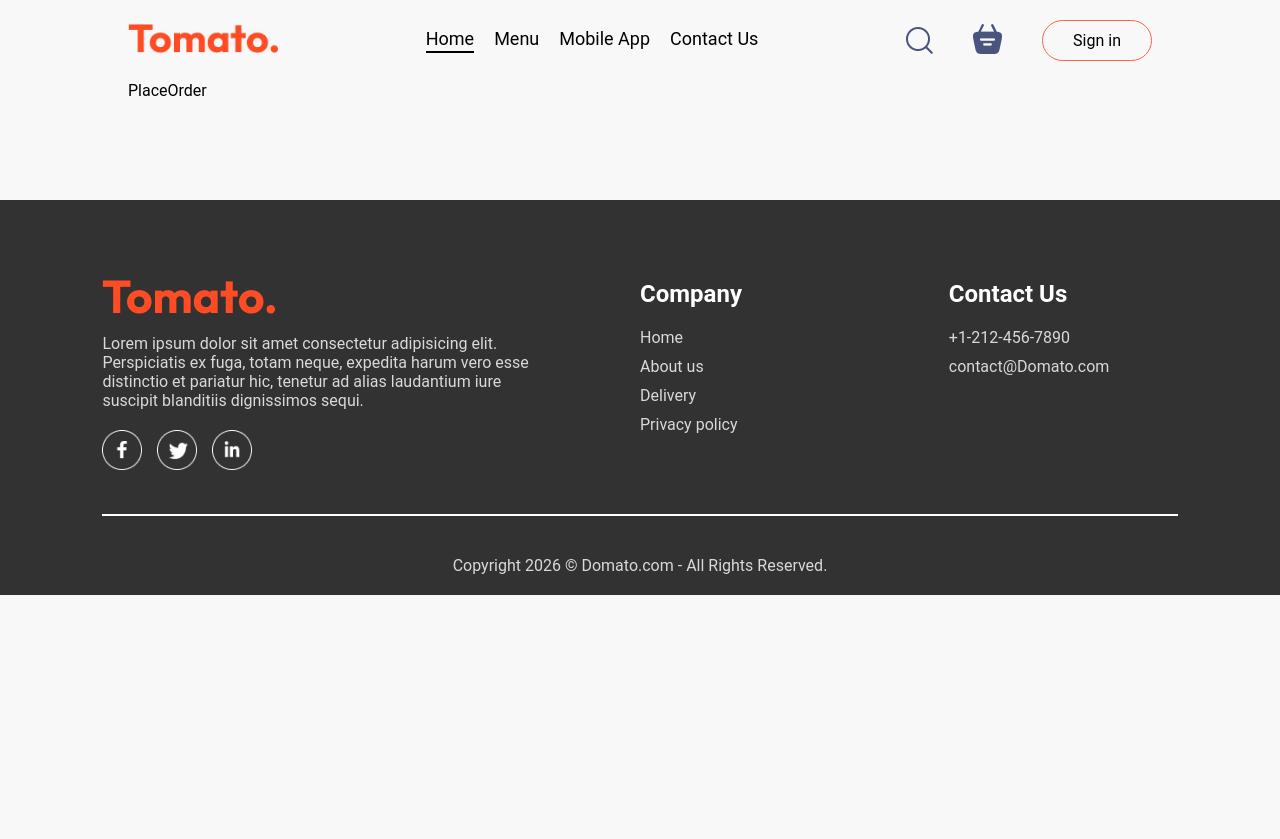
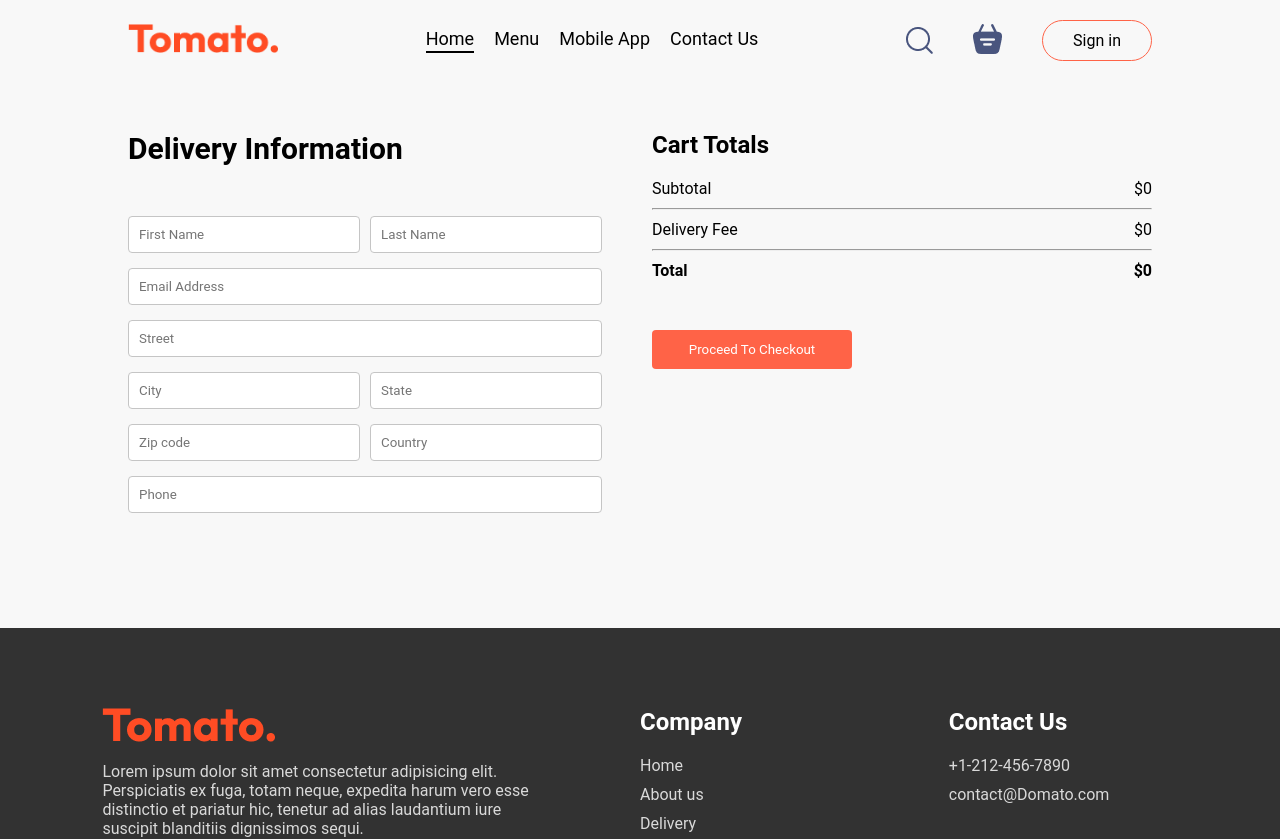
Before and after one commit to YashKulat01/Domato_Food_Delivery_App, a React (Vite) app in the folder FrontEnd/: page /placeOrder in a window 1280 px wide. Shown: the top 839 px of the page. Before the commit the page ends 800 px from the top, so only its background shows below. Built offline with nearby package versions, Linux system fonts and the light colour scheme.

Commit message:
place-Order-page

```diff
--- a/FrontEnd/src/Pages/Cart/Cart.jsx
+++ b/FrontEnd/src/Pages/Cart/Cart.jsx
@@ -2,10 +2,15 @@ import React, { useContext } from 'react'
 
 import './Cart.css'
 import { storeContext } from '../../Components/Context/StoredContext'
+import { useNavigate } from 'react-router-dom';
 
 export default function Cart() {
 
+  // USE CONTEXT SECTION
   const { cartItems, food_list, removeFromCart, getTotalCartAmount} = useContext(storeContext);
+
+  //NAVIGATE SECTION...
+  const navigate = useNavigate();
 
   return (
     <div className='cart'>
@@ -55,15 +60,15 @@ export default function Cart() {
             <hr />
             <div className="cartTotalDetails">
               <p>Delivery Fee</p>
-              <p>${2}</p>
+              <p>${getTotalCartAmount()===0?0:2}</p>
             </div>
             <hr />
             <div className="cartTotalDetails">
               <b>Total </b>
-              <b>${getTotalCartAmount() + 2}</b>
+              <b>${getTotalCartAmount()===0?0: getTotalCartAmount() + 2}</b>
             </div>
           </div>
-          <button>Proceed To Checkout</button>
+          <button onClick={()=>navigate('/placeOrder')}>Proceed To Checkout</button>
         </div>
         {/* Promo Code section......................... */}
         <div className="cartPromoCode">
--- a/FrontEnd/src/Pages/PlaceOrder/PlaceOrder.css
+++ b/FrontEnd/src/Pages/PlaceOrder/PlaceOrder.css
@@ -0,0 +1,45 @@
+.placeOrder{
+  display: flex;
+  align-items: start;
+  justify-content: space-between;
+  gap: 50px;
+
+  margin-top: 50px;
+}
+
+.placeOrderLeft{
+    width: 100%;
+    width: max(30%,500px);
+}
+
+.placeOrderLeft .title{
+    font-size: 30px;
+    font-weight: 600;
+
+    margin-bottom: 50px;
+}
+
+.placeOrderLeft input{
+    margin-bottom: 15px;
+    width: 100%;
+    padding: 10px;
+
+    border: 1px solid #c5c5c5;
+    border-radius: 4px;
+
+    outline-color: tomato;
+}
+
+.placeOrderLeft .multiFields{
+    display: flex;
+    gap: 10px;
+}
+
+.placeOrderRight{
+    width: 100%;
+    max-width: max(40%,500px);
+}
+
+.placeOrder .cartTotal button{
+    margin-top: 30px;
+}
--- a/FrontEnd/src/Pages/PlaceOrder/PlaceOrder.jsx
+++ b/FrontEnd/src/Pages/PlaceOrder/PlaceOrder.jsx
@@ -1,9 +1,58 @@
-import React from 'react'
+import React, { useContext } from 'react'
 
 import './PlaceOrder.css'
+import { storeContext } from '../../Components/Context/StoredContext'
 
 export default function PlaceOrder() {
+
+  const { getTotalCartAmount } = useContext(storeContext);
+
   return (
-    <div>PlaceOrder</div>
+    <form className='placeOrder' action="">
+      <div className='placeOrderLeft'>
+        <p className="title">Delivery Information</p>
+        <div className="multiFields">
+          <input type="text" placeholder='First Name' required/>
+          <input type="text" placeholder='Last Name' required/>
+        </div>
+        <input type="email" placeholder='Email Address' required/>
+        <input type="text" placeholder='Street' required/>
+
+        <div className="multiFields">
+          <input type="text" placeholder='City' required/>
+          <input type="text" placeholder='State' required/>
+        </div>
+
+        <div className="multiFields">
+          <input type="text" placeholder='Zip code' required/>
+          <input type="text" placeholder='Country' required/>
+        </div>
+        <input type="text" placeholder='Phone' required/>
+      </div>
+
+
+      <div className='placeOrderRight'>
+        <div className="cartTotal">
+          <h2>Cart Totals</h2>
+          <div>
+            <div className="cartTotalDetails">
+              <p>Subtotal</p>
+              <p>${getTotalCartAmount()}</p>
+            </div>
+            <hr />
+            <div className="cartTotalDetails">
+              <p>Delivery Fee</p>
+              <p>${getTotalCartAmount() === 0 ? 0 : 2}</p>
+            </div>
+            <hr />
+            <div className="cartTotalDetails">
+              <b>Total </b>
+              <b>${getTotalCartAmount() === 0 ? 0 : getTotalCartAmount() + 2}</b>
+            </div>
+          </div>
+          <button onClick={() => navigate('/placeOrder')}>Proceed To Checkout</button>
+        </div>
+      </div>
+    </form>
   )
 }
```
